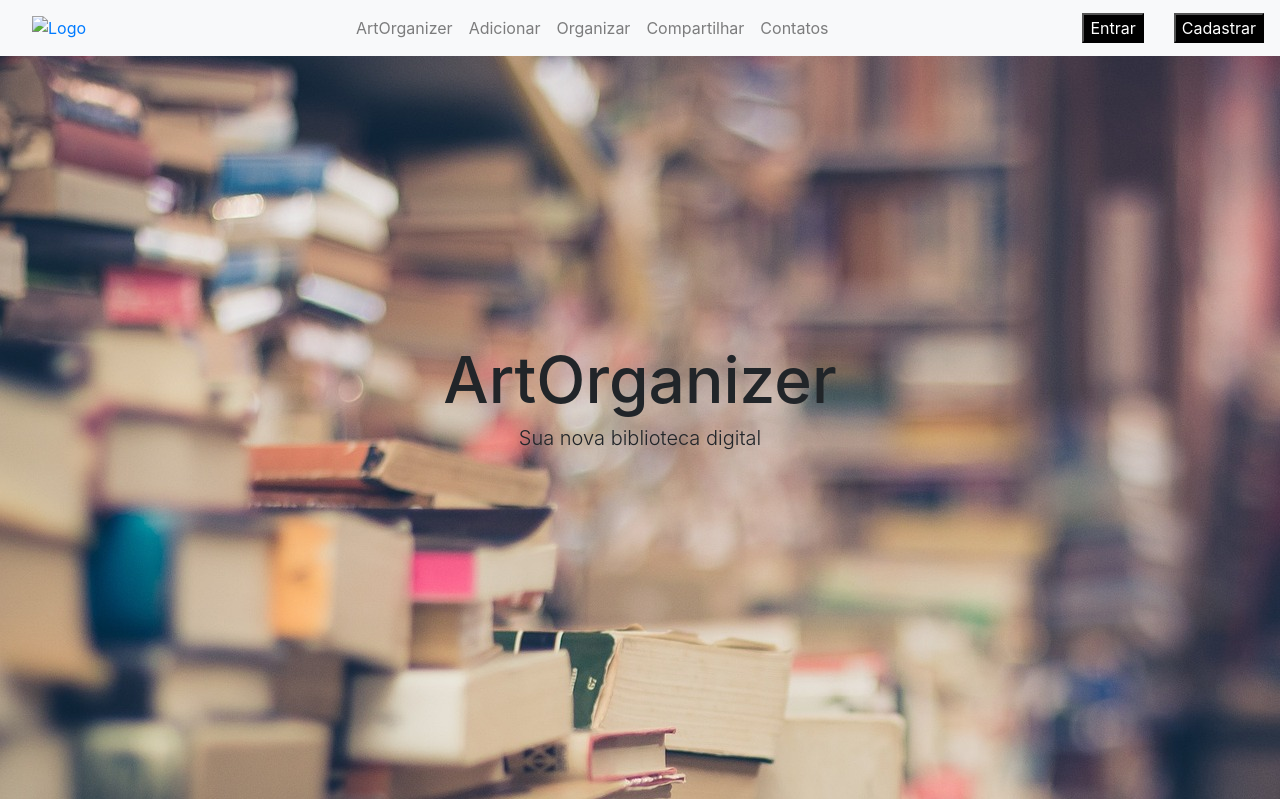
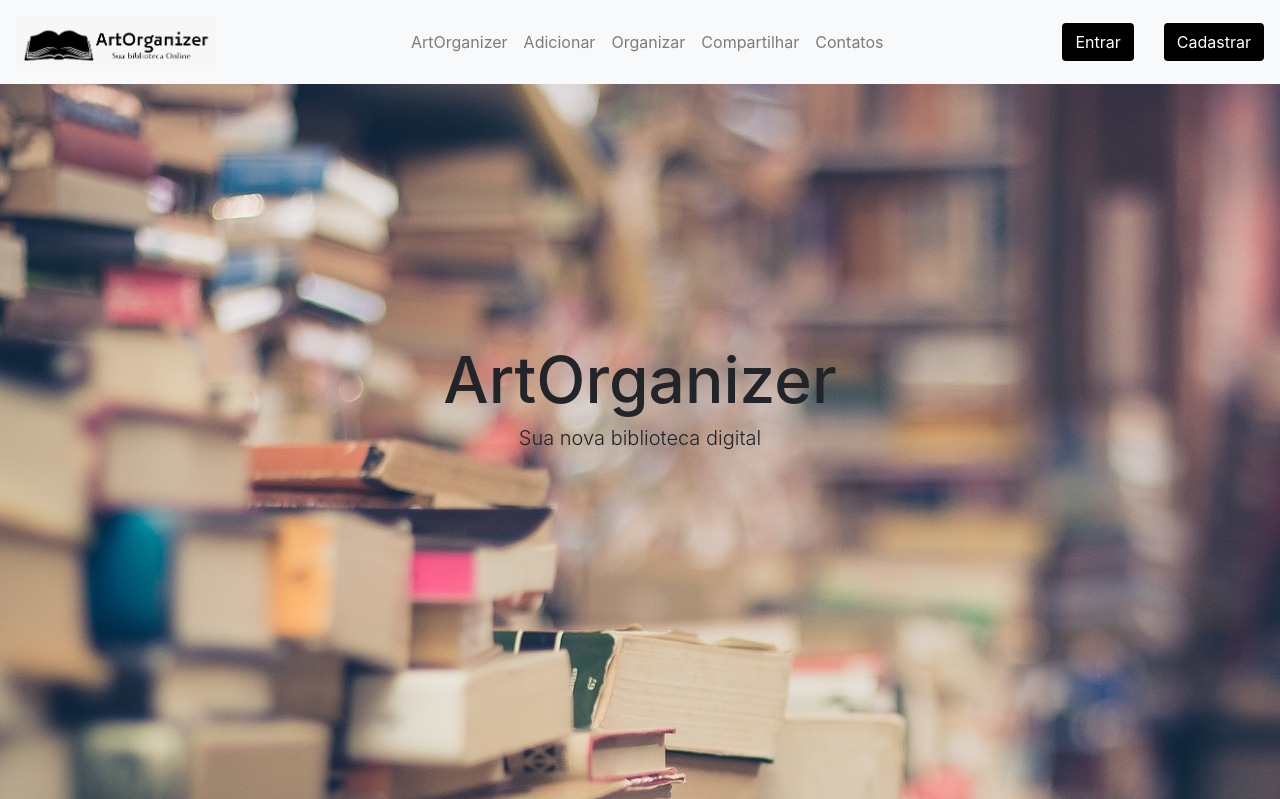
Before and after one commit to CASART-devs/ArtOrganizer, a PHP site: page / in a window 1280 px wide. Shown: the top 799 px of the page. Run offline with PHP 8.4, Linux system fonts and the light colour scheme.

Commit message:
ART-10 logo
logo adicionada no navbar

```diff
--- a/css/style.css
+++ b/css/style.css
@@ -26,6 +26,9 @@
 }
 .footer-fonts-h2{
     font-size: max(25, 1.5vw);
+}
+.logo{
+    justify-content: center;
 }
 
 /*Banners*/
--- a/index.html
+++ b/index.html
@@ -18,8 +18,8 @@
 <body>
     <div class="container">
         <nav class="navbar navbar-expand-lg navbar-light bg-light fixed-top">
-            <a class="navbar -brand" href="#">
-                <img src="#" alt="Logo">
+            <a class="navbar-brand" href="#" >
+                <img src="img/LOGOS/logo_original.jpeg" alt="Logo" width="200px" class="d-inline-block align-text-top">
             </a>
 
 
@@ -38,11 +38,11 @@
 
             <div class="row">
                 <div class="col">
-                    <button class="button" id="btnEntrar" onclick="fcPopupLogin()">Entrar</button>
+                    <button class="button btn" id="btnEntrar" onclick="fcPopupLogin()">Entrar</button>
                 </div>
 
                 <div class="col">
-                    <button class="button" id="btnCadastrar" onclick="fcPopupCadastrar()">Cadastrar</button>
+                    <button class="button btn" id="btnCadastrar" onclick="fcPopupCadastrar()">Cadastrar</button>
                 </div>
             </div>
 
@@ -52,22 +52,95 @@
             </button>
         </nav>
     </div>
-    <dialog class="container"  id="popupLogin">
+
+    <dialog class="container" id="popupLogin">
 
         <div class="justify-content-end row">
-            <button  class="btn " id="fechar" onclick="fcPopupFechar()">Fechar</button>
+            <div class="col-10"></div>
+            <button class="btn button col-1" id="fechar" onclick="fcPopupFechar()">Fechar</button>
+            <div class="col-1"></div>
         </div>
 
         <div class="row my-5">
 
-            <div class="col-2"></div>
+            <div class="col-1"></div>
 
-            <div class="container col-8" id="popup_content">
+            <div class="container col-10" id="popup_content">
+
                 <div class="row">
 
+                    <div class="col-1"></div>
+                    <form class="col-10" action="form/cadastrar.php" method="post">
+
+                        <div class="mb-3">
+                            <label for="InputNome" class="form-label">Nome </label>
+                            <input type="text" class="form-control" name="nome_cad">
+                        </div>
+
+                        <div class="mb-3">
+                            <label for="InputEmail1" class="form-label">Email </label>
+                            <input type="email" class="form-control" name="email_cad" aria-describedby="emailHelp">
+
+                            <!--<div id="emailHelp" class="form-text">We'll never share your email with anyone else.</div>-->
+                        </div>
+
+                        <div class="mb-3">
+                            <label for="InputSenha" class="form-label">Senha</label>
+                            <input type="password" class="form-control" name="senha_cad">
+                        </div>
+
+                        <div class="mb-3">
+                            <label for="InputNasc" class="form-label">Data de Nacimento</label>
+                            <input type="date" id="InputNasc" name="nasc_cad" value="2023-08-" max="2008-08-16" />
+                        </div>
+
+                        <div class="mb-3">
+                            <label for="InputNome" class="form-label">Telefone </label>
+                            <input type="number" class="form-control" name="fone_cad">
+                        </div>
+
+                        <!-- check
+                            <div class="mb-3 form-check">
+                                <input type="checkbox" class="form-check-input" id="exampleCheck1">
+                                <label class="form-check-label" for="exampleCheck1">Check me out</label>
+                            </div>
+                            -->
+                        <div class="row">
                             <div class="col-2"></div>
+                            <button type="submit" class="col-8 btn button btn-primary">Login</button>
+                            <div class="col-2"></div>
+                        </div>
+                    </form>
 
-                    <form class="col-8" action="form/cadastrar.php" method="post">
+                    <div class="col-1"></div>
+
+                </div>
+
+            </div>
+            <div class="col-1"></div>
+
+        </div>
+
+    </dialog>
+
+    <dialog class="container" id="popupCadastrar">
+
+        <div class="justify-content-end row">
+            <div class="col-10"></div>
+            <button class="btn button col-1" id="fechar" onclick="fcPopupFechar()">Fechar</button>
+            <div class="col-1"></div>
+        </div>
+
+        <div class="row my-5">
+
+            <div class="col-1"></div>
+
+            <div class="container col-10" id="popup_content">
+
+                <div class="row">
+
+                    <div class="col-1"></div>
+                    <form class="col-10" action="form/cadastrar.php" method="post">
 
                         <div class="mb-3">
                             <label for="InputNome" class="form-label">Nome </label>
@@ -103,82 +176,22 @@
                             </div>
                             -->
 
-                        <button type="submit" class="btn btn-primary">Cadastrar</button>
-
+                        <div class="row">
+                            <div class="col-2"></div>
+                            <button type="submit" class="col-8 btn button btn-primary">Cadastrar</button>
+                            <div class="col-2"></div>
+                        </div>
                     </form>
 
-                    <div class="col-2"></div>
+                    <div class="col-1"></div>
 
                 </div>
 
             </div>
-            <div class="col-2"></div>
 
+            <div class="col-1"></div>
         </div>
 
-    </dialog>
-
-    <dialog  id="popupCadastrar" >
-        <div class="justify-content-end row">
-                <button  class="button btn " id="fechar" onclick="fcPopupFechar()">Fechar</button>
-        </div>
-
-        <div class="row my-5">
-        <div class="col-2"></div>
-        <div class="container col-8" id="popup_content">
-
-
-
-            <div class="row">
-                <div class="col-2"></div>
-                <form class="col-8" action="form/cadastrar.php" method="post">
-
-                        <div class="mb-3">
-                            <label for="InputNome" class="form-label">Nome </label>
-                            <input type="text" class="form-control" name="nome_cad">
-                        </div>
-
-                        <div class="mb-3">
-                            <label for="InputEmail1" class="form-label">Email </label>
-                            <input type="email" class="form-control" name="email_cad" aria-describedby="emailHelp">
-
-                            <!--<div id="emailHelp" class="form-text">We'll never share your email with anyone else.</div>-->
-                        </div>
-
-                        <div class="mb-3">
-                            <label for="InputSenha" class="form-label">Senha</label>
-                            <input type="password" class="form-control" name="senha_cad">
-                        </div>
-
-                        <div class="mb-3">
-                            <label for="InputNasc" class="form-label">Data de Nacimento</label>
-                            <input type="date" id="InputNasc" name="nasc_cad" value="2023-08-" max="2008-08-16" />
-                        </div>
-
-                        <div class="mb-3">
-                            <label for="InputNome" class="form-label">Telefone </label>
-                            <input type="number" class="form-control" name="fone_cad">
-                        </div>
-
-                        <!-- check
-                        <div class="mb-3 form-check">
-                            <input type="checkbox" class="form-check-input" id="exampleCheck1">
-                            <label class="form-check-label" for="exampleCheck1">Check me out</label>
-                        </div>
-                        -->
-
-                    <button type="submit" class="btn btn-primary">Cadastrar</button>
-
-                </form>
-                <div class="col-2"></div>
-            </div>
-        </div>
-        <div class="col-2"></div>
-    </div>
-
-
-
-</dialog>
     </dialog>
 
     <!-- Banners -->
@@ -253,13 +266,24 @@
                     <div class="row">
                         <p class="footer-fonts-h2">(48) 99140-7636</p>
                     </div>
+                    <div class="row">
+                        <p class="footer-fonts-h2">(48) 9977-4587</p>
+                    </div>
                 </div>
                 <div class="col m-3">
                     <div class="row">
                         <h1 class="footer-fonts-h1">Email</h1>
                     </div>
                     <div class="row">
-                        <p class="footer-fonts-h2">vag.vinicius.goulart2006@gmail.com</p>
+                        <p class="footer-fonts-h2">Art.Organizer01@gmail.com</p>
+                    </div>
+                </div>
+                <div class="col m-3">
+                    <div class="row">
+                        <h1 class="footer-fonts-h1">Instagram</h1>
+                    </div>
+                    <div class="row">
+                        <p class="footer-fonts-h2">artorganizer_</p>
                     </div>
                 </div>
             </div>
```
Also changed, not shown: img/LOGOS/logo_original.jpeg (added), img/logo.png (deleted). Lines whose indentation alone changed are shown as unchanged.
